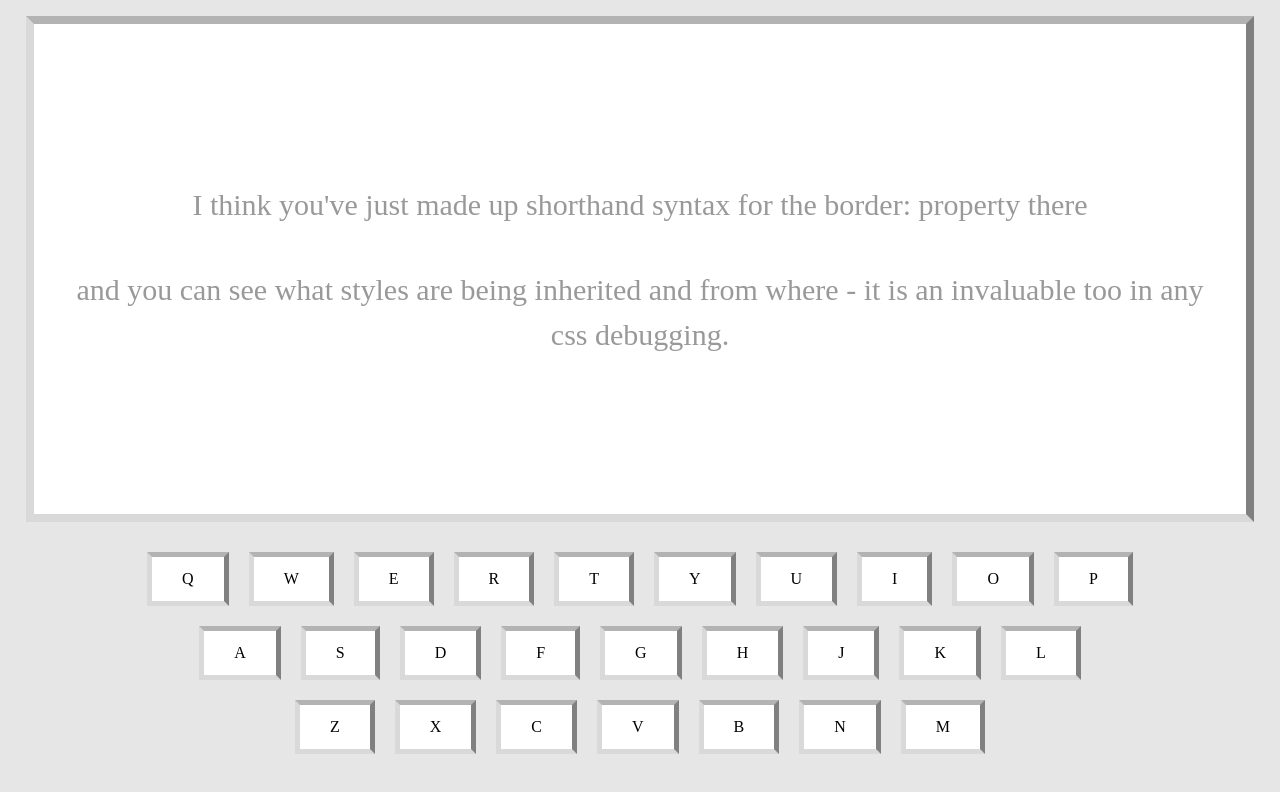
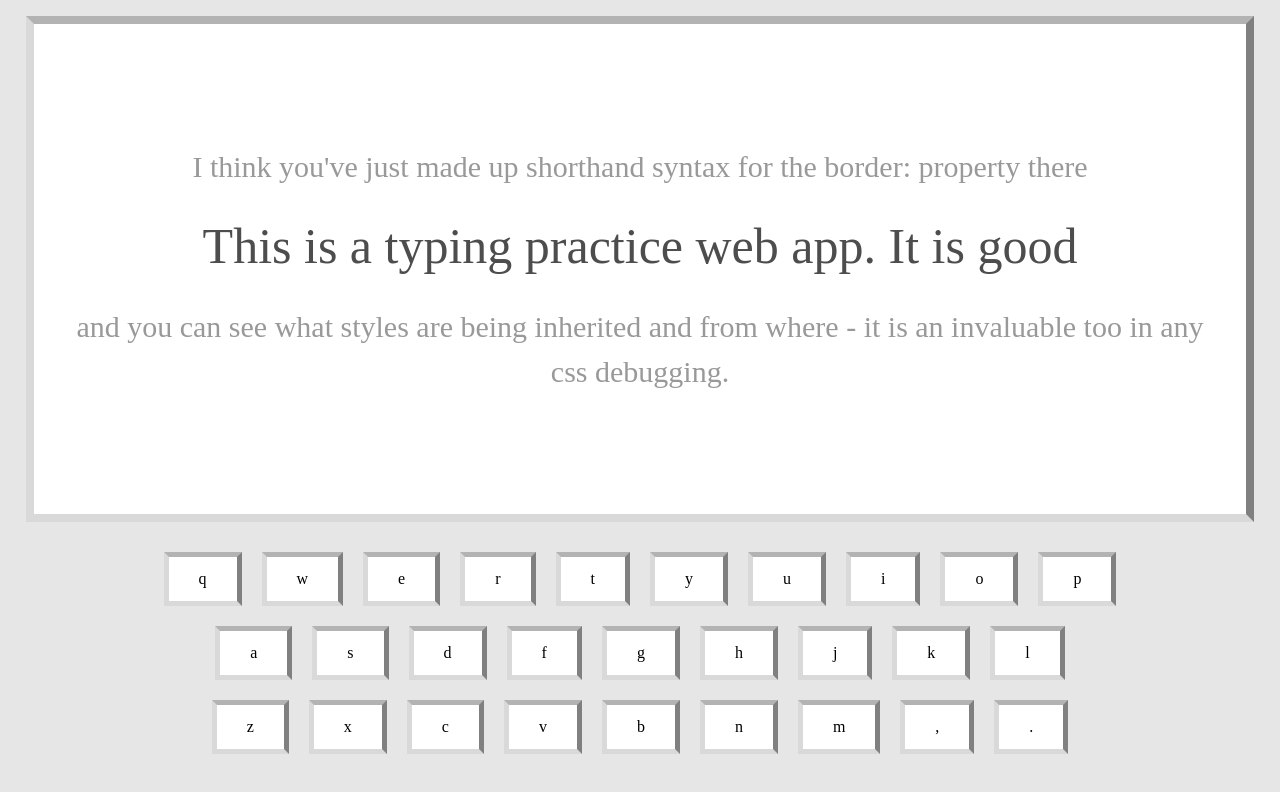
Before and after one commit to Suanlianmang/ityping, a React (Create React App) app: page / in a window 1280 px wide. Shown: the top 792 px of the page. Built offline with nearby package versions, Linux system fonts and the light colour scheme.

Commit message:
Fixed the exponentisl re rendering

```diff
--- a/src/App.js
+++ b/src/App.js
@@ -1,20 +1,59 @@
-import { useState } from "react";
+import { useEffect, useState } from "react";
 import Keyboard from "./components/Keyboard";
 import Display from "./components/Display";
 function App() {
+    const alphatbet = ['q', 'w', 'e', 'r', 't', 'y', 'u', 'i', 'o', 'p', 'a', 's', 'd', 'f', 'g', 'h', 'j', 'k', 'l', 'z', 'x', 'c', 'v', 'b', 'n', 'm', ',', '.'];
+
     var [keyPress, setKeyPress] = useState('');
     var [textIndex, setTextIndex] = useState(0);
-    var [text, setText] = useState([])
+    var [text, setText] = useState([]);
+    var [keyValue, setKeyValue] = useState(alphatbet);
+    var [shiftPress, setShiftPress] = useState(false);
+    var [middleText, setMiddleText] = useState('This is a typing practice web app. It is good')
 
-    window.addEventListener('keydown', (e) => {
-        setKeyPress(e.key);
-        setText(...text + e.key);
+
+    const handelKeyPress = (e) => {
+        if (keyValue.includes(e.key)){
+            setKeyPress(e.key);
+            setTextIndex(textIndex + 1);
+            setMiddleText(middleText.substring(1));
+            setText([...text, e.key]);
+        }
+        if(e.key === ' '){
+            setText([...text, ' ']);
+            setTextIndex(textIndex + 1);
+            setMiddleText(middleText.substring(1))
+        }
+        if(e.key === 'Shift'){
+            setKeyValue(keyValue.map((item) => {return item.toUpperCase() === item ? item.toLowerCase() : item.toUpperCase()}));
+            setShiftPress(true);
+        }
+    }
+
+
+    const handleKeyUp = (e) => {
         setKeyPress('');
-    });
+        if(!e.getModifierState('Shift') && shiftPress){
+            setKeyValue(keyValue.map((item) => {return item.toUpperCase() === item ? item.toLowerCase() : item.toUpperCase()}));
+            setShiftPress(false);
+        }
+
+    }
+
+
+    useEffect(() => {
+        window.addEventListener('keydown', handelKeyPress);
+        window.addEventListener('keyup', handleKeyUp);
+        return () => {
+            window.removeEventListener("keydown", handelKeyPress);
+            window.removeEventListener("keyup", handleKeyUp);
+        };
+    }, [text, keyValue]);
+
     return (
         <div className="App">
-            <Display text={text}/>
-            <Keyboard keyPress={keyPress} textIndex={textIndex} setTextIndex={setTextIndex}/>
+            <Display text={text} middleText={middleText}/>
+            <Keyboard keyPress={keyPress} keyValue={keyValue}/>
         </div>
     );
 }
--- a/src/components/Display.js
+++ b/src/components/Display.js
@@ -1,12 +1,12 @@
 import style from "../styles/Display.module.css"
 
 
-const Display = ({text}) => {
-    console.log(text)
+const Display = ({text, middleText}) => {
+    console.log(text);
     return(
         <div className={style.main}>
             <p className={style.first}>I think you've just made up shorthand syntax for the border: property there</p>
-            <p className={style.middle}>{text}</p>
+            <p className={style.middle}><b>{text}</b> {middleText}</p>
             <p className={style.third}>and you can see what styles are being inherited and from where - it is an invaluable too in any css debugging.</p>
         </div>
     );
--- a/src/components/Keyboard.js
+++ b/src/components/Keyboard.js
@@ -2,23 +2,21 @@ import style from "../styles/Keyboard.module.css"
 import Key from "./Keys"
 
 
-const keyValue = ['Q', 'W', 'E', 'R', 'T', 'Y', 'U', 'I', 'O', 'P', 'A', 'S', 'D', 'F', 'G', 'H', 'J', 'K', 'L', 'Z', 'X', 'C', 'V', 'B', 'N', 'M']
-
-const Keyboard = ({keyPress, textIndex, setTextIndex}) => {
+const Keyboard = ({keyPress, keyValue}) => {
 
     var rowOne = [];
     for(var i=0; i < 10; i++){
-        rowOne.push(<Key value={keyValue[i]} key={keyValue[i]} keyPress={keyPress} textIndex={textIndex} setTextIndex={setTextIndex}/>);
+        rowOne.push(<Key value={keyValue[i]} key={keyValue[i]} keyPress={keyPress}/>);
     }
 
     var rowTwo = [];
     for(var j=10; j < 19; j++){
-        rowTwo.push(<Key value={keyValue[j]} key={keyValue[j]} keyPress={keyPress} textIndex={textIndex} setTextIndex={setTextIndex}/>)
+        rowTwo.push(<Key value={keyValue[j]} key={keyValue[j]} keyPress={keyPress}/>)
     }
 
     var rowThree = [];
     for(var k=19; k < keyValue.length; k++){
-        rowThree.push(<Key value={keyValue[k]} key={keyValue[k]} keyPress={keyPress} textIndex={textIndex} setTextIndex={setTextIndex}/>)
+        rowThree.push(<Key value={keyValue[k]} key={keyValue[k]} keyPress={keyPress}/>)
     }
 
     return(
--- a/src/components/Keys.js
+++ b/src/components/Keys.js
@@ -1,7 +1,7 @@
 import style from "../styles/Keyboard.module.css"
 
 
-const Key = ({value, keyPress, textIndex, setTextIndex}) => {
+const Key = ({value, keyPress}) => {
     return(
         <button className={keyPress.toLowerCase() === value.toLowerCase() ? style.keyDown : style.key}>
             <p>{value}</p>
--- a/src/styles/Display.module.css
+++ b/src/styles/Display.module.css
@@ -25,3 +25,7 @@
     text-align: center;
     color: hsl(0, 0%, 30%);
 }
+
+.middle b{
+    color: hsl(0, 0%, 0%);
+}
```
